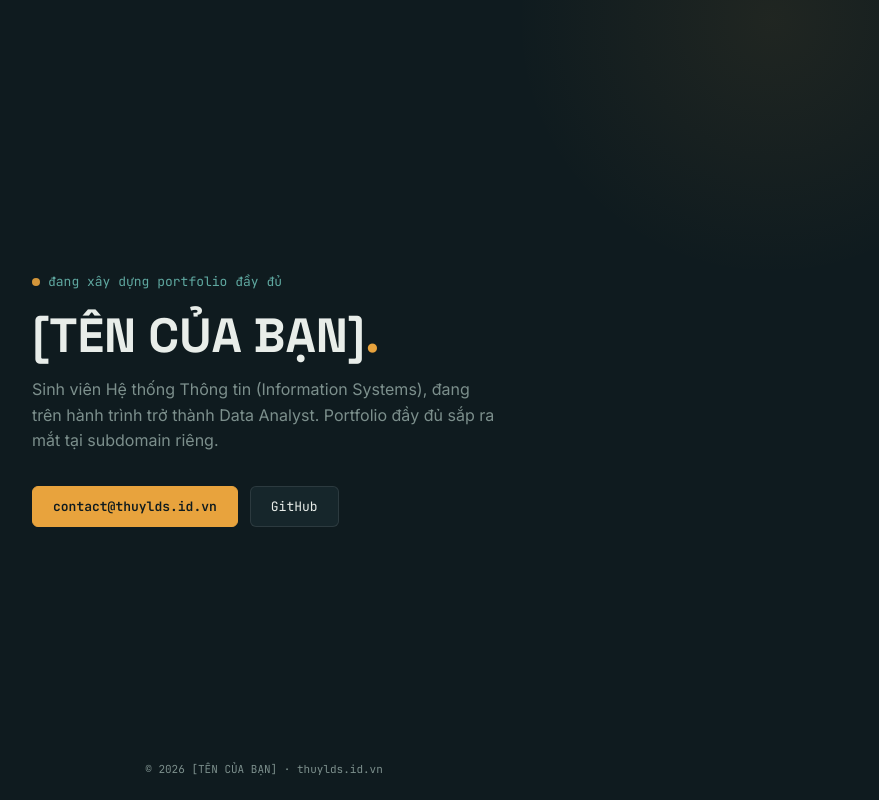
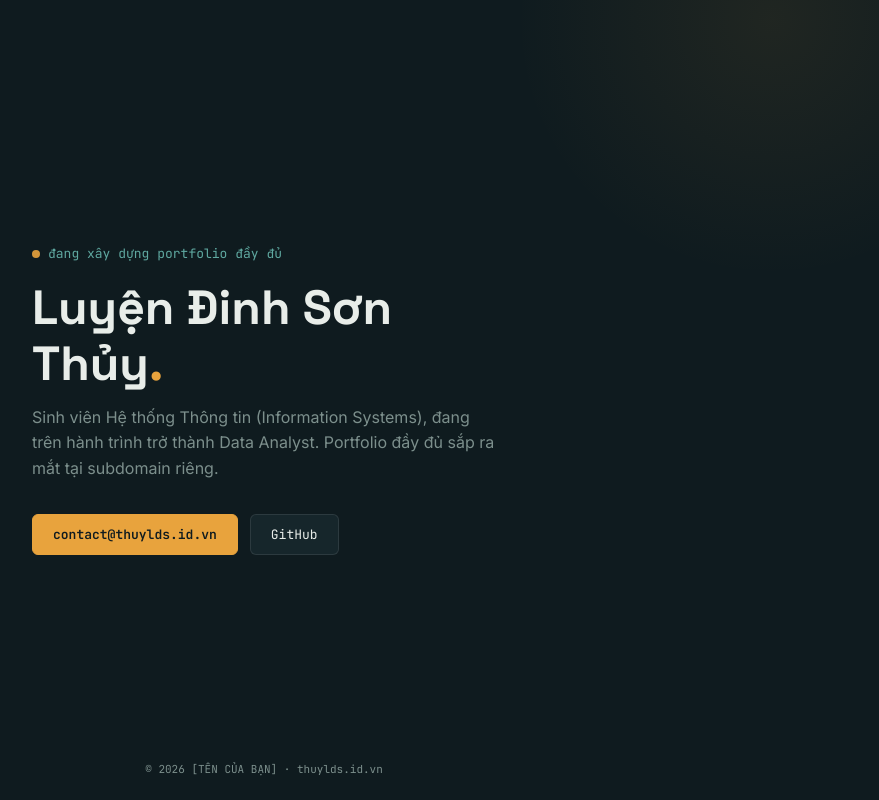
Before and after one commit to thuylds/thuylds.github.io, a plain HTML site: page index.html in a window 1280 px wide. Shown: the top 800 px of the page, without its empty margins (376-1255 px from the left). Drawn offline with Linux system fonts and the light colour scheme.

Commit message:
Update name in header of index.html

```diff
--- a/index.html
+++ b/index.html
@@ -112,7 +112,7 @@
     <div class="status-line">
       <span class="dot"></span> đang xây dựng portfolio đầy đủ
     </div>
-    <h1>[TÊN CỦA BẠN]<span>.</span></h1>
+    <h1>Luyện Đinh Sơn Thủy<span>.</span></h1>
     <p class="role">
       Sinh viên Hệ thống Thông tin (Information Systems), đang trên hành trình trở thành Data Analyst.
       Portfolio đầy đủ sắp ra mắt tại subdomain riêng.
```
